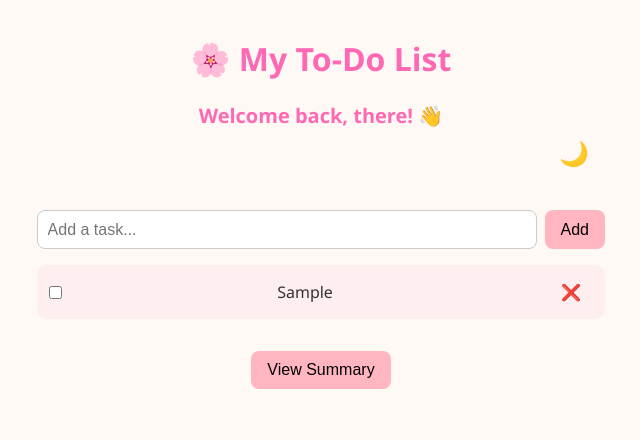
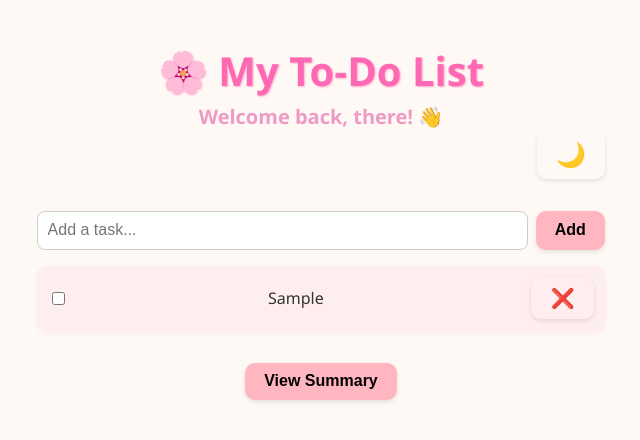
Before and after one commit to shnavivaish/my-todo-app, a plain HTML site: page todo.html in a window 1280 px wide. Both pictures are taken after typing "Sample" into the empty fields and a click on the button "Add". Shown: the whole page, without its empty margins (319-959 px from the left). Drawn offline with Linux system fonts and the light colour scheme.

Commit message:
fix the toggle button

```diff
--- a/todo.html
+++ b/todo.html
@@ -27,13 +27,16 @@
     h1 {
       text-align: center;
   color: #ff69b4;
-      font-size: 2rem;
+  font-size: 2.5rem;
+  text-shadow: 1px 1px 2px #ffaec9;
+  margin-bottom: 0.3rem;
     }
 
     h2 {
       text-align: center;
-      color: #ff69b4;
+  color: #ef9ac4;
   font-size: 1.25rem;
+  margin-top: 0;
     }
 
     form {
@@ -52,18 +55,23 @@
     }
 
     button {
-      padding: 0.6rem 1rem;
+  padding: 0.6rem 1.2rem;
   background-color: #ffb6c1;
   border: none;
-      border-radius: 8px;
+  border-radius: 10px;
   cursor: pointer;
   font-size: 1rem;
+  font-weight: bold;
+  box-shadow: 0 2px 5px rgba(0,0,0,0.1);
+  transition: all 0.3s ease;
 }
 
 button:hover {
   background-color: #ff69b4;
   color: white;
+  transform: translateY(-2px);
 }
+
 
     ul {
       list-style: none;
@@ -73,11 +81,17 @@
    li.task-item {
   background: #ffeef0;
   margin-bottom: 0.5rem;
-      padding: 0.5rem;
+  padding: 0.7rem;
   border-radius: 10px;
   display: flex;
   align-items: center;
   justify-content: space-between;
+  box-shadow: 0 2px 5px rgba(255,182,193,0.2);
+  transition: transform 0.2s ease;
+}
+
+li.task-item:hover {
+  transform: translateY(-2px);
 }
 
     li.completed span {
@@ -87,6 +101,8 @@
 
     body.dark-mode li.task-item {
   background-color: #2b2b2b;
+  color: #eee;
+  box-shadow: 0 2px 5px rgba(0,0,0,0.4);
 }
 
 body.dark-mode input[type="text"] {
@@ -94,6 +110,7 @@
   color: #f0f0f0;
   border: 1px solid #555;
 }
+
 
     body.dark-mode button {
       background-color: #ff69b4;
@@ -128,13 +145,30 @@
         font-size: 1.1rem;
       }
       li.task-item {
-    font-size: 0.9rem;
+    font-size: 0.95rem;
+    flex-direction: column;
+    align-items: flex-start;
   }
 
       input[type="text"], button {
         flex: 1 1 100%;
       }
     }
+
+    .delete-btn {
+      align-self: flex-end;
+  font-size: 1.2rem;
+  background: none;
+  border: none;
+  cursor: pointer;
+  margin-left: 0.5rem;
+  transition: transform 0.2s;
+}
+
+.delete-btn:hover {
+  transform: scale(1.2);
+}
+
   </style>
 </head>
 <body>
--- a/todo.js
+++ b/todo.js
@@ -31,7 +31,7 @@ function renderTasks() {
     li.innerHTML = `
       <input type="checkbox" ${task.completed ? 'checked' : ''} onchange="toggleTask(${index})" />
       <span>${task.text}</span>
-      <button onclick="deleteTask(${index})" style="font-size: 1rem; background: none; border: none; cursor: pointer;">❌</button>
+      <button onclick="deleteTask(${index})" class="delete-btn">❌</button>
 
     `;
 
```
Also changed, not shown: summary.html (+5 -1 lines). Lines whose indentation alone changed are shown as unchanged.
